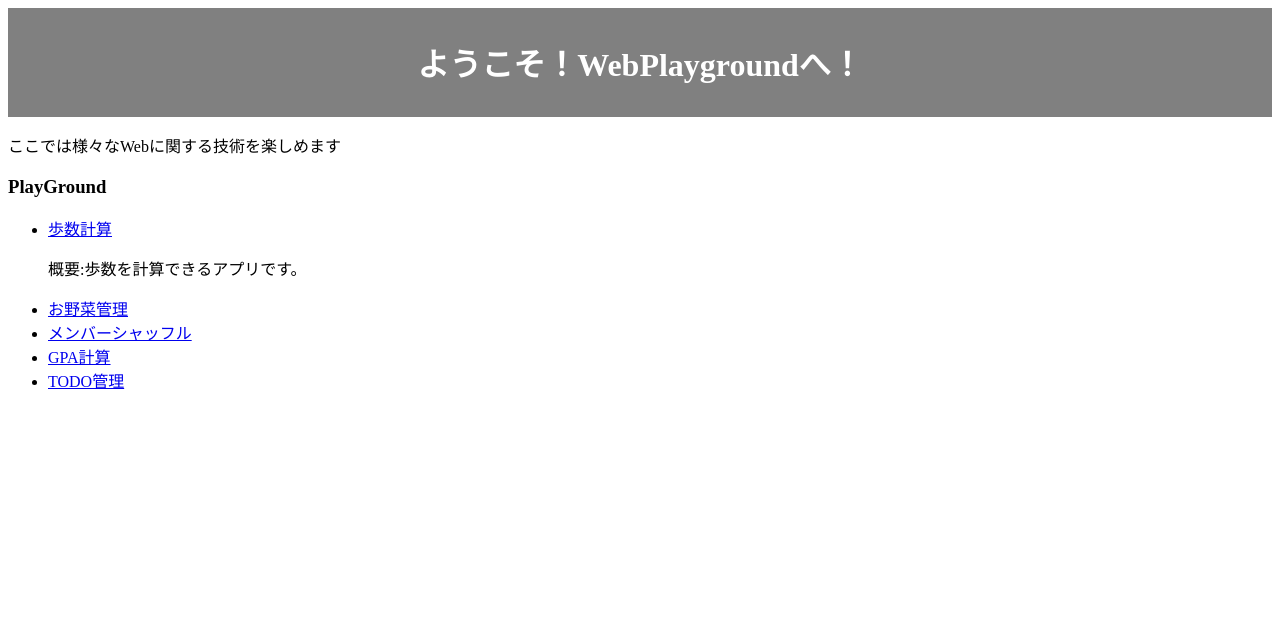
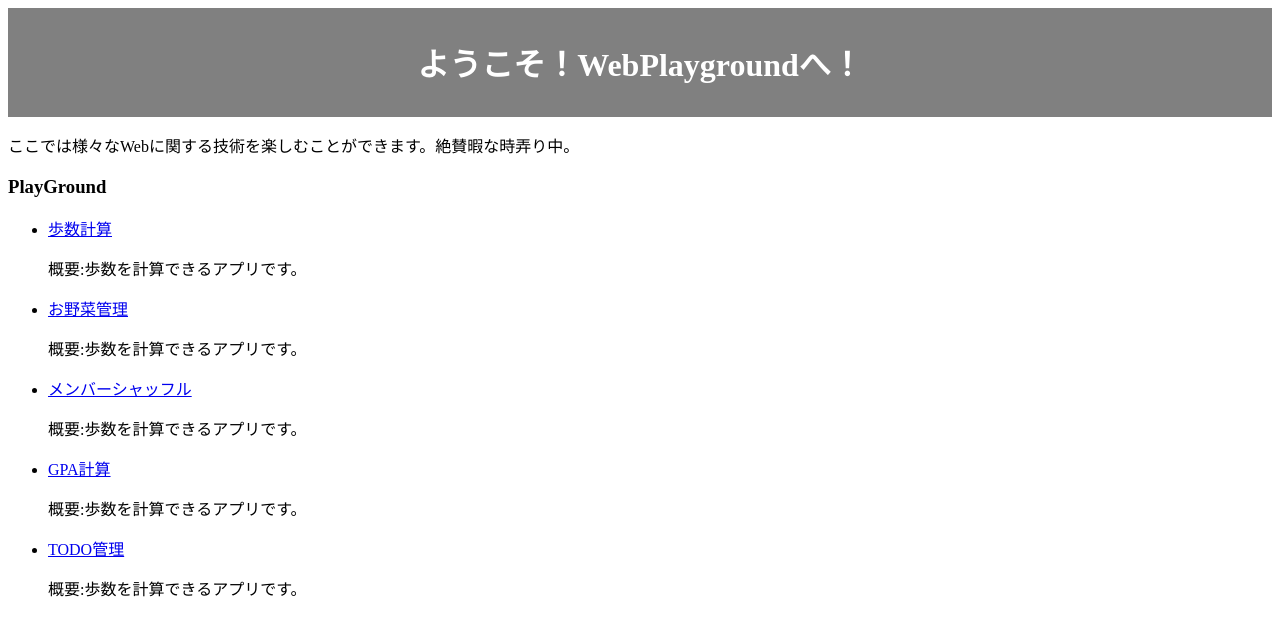
Before and after one commit to saike1119/WebPlayground, a PHP site: page / in a window 1280 px wide. Shown: the top 636 px of the page. Run offline with PHP 8.4, Linux system fonts and the light colour scheme.

Commit message:
概要追加

```diff
--- a/index.php
+++ b/index.php
@@ -10,15 +10,19 @@
     <h1>ようこそ！WebPlaygroundへ！</h1>
 </div>
 <div class="textBox"></div>
-<p>ここでは様々なWebに関する技術を楽しめます</p>
+<p>ここでは様々なWebに関する技術を楽しむことができます。絶賛暇な時弄り中。</p>
 <h3>PlayGround</h3>
 <ul type="disc">
     <li><a href="walk_form.php">歩数計算</a><br>
         <p>概要:歩数を計算できるアプリです。</p></li>
-    <li><a href="vegetable_home.php">お野菜管理</a></li>
-    <li><a href="#">メンバーシャッフル</a></li>
-    <li><a href="/GPAapp/GPA_app.php">GPA計算</a><br></li>
-    <li><a href="/TODO/TODO_app.php">TODO管理</a><br></li>
+    <li><a href="vegetable_home.php">お野菜管理</a><br>
+        <p>概要:歩数を計算できるアプリです。</p></li>
+    <li><a href="#">メンバーシャッフル</a><br>
+        <p>概要:歩数を計算できるアプリです。</p></li>
+    <li><a href="/GPAapp/GPA_app.php">GPA計算</a><br>
+        <p>概要:歩数を計算できるアプリです。</p></li>
+    <li><a href="/TODO/TODO_app.php">TODO管理</a><br>
+        <p>概要:歩数を計算できるアプリです。</p></li>
 </ul>
 </body>
 </html>
```
